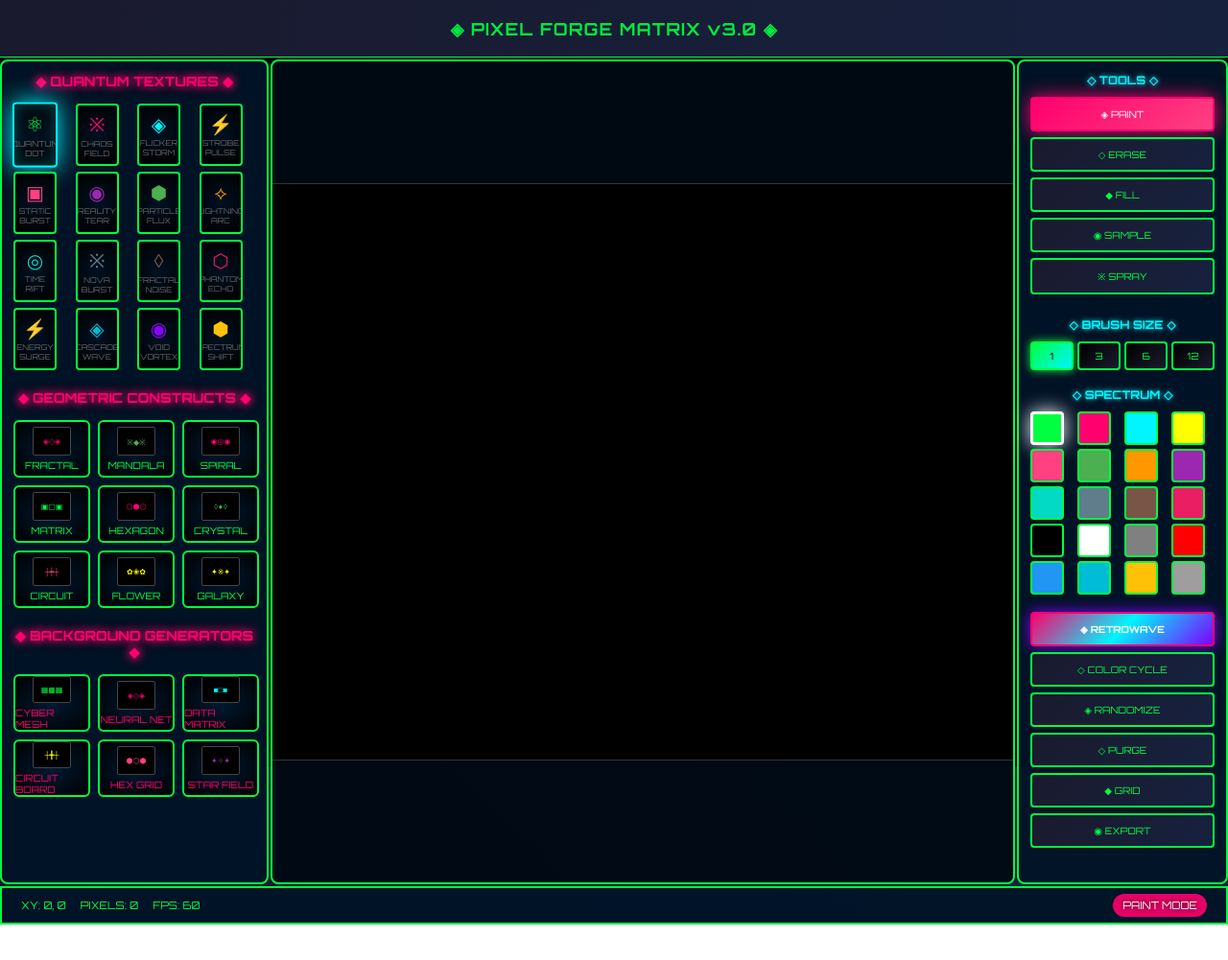
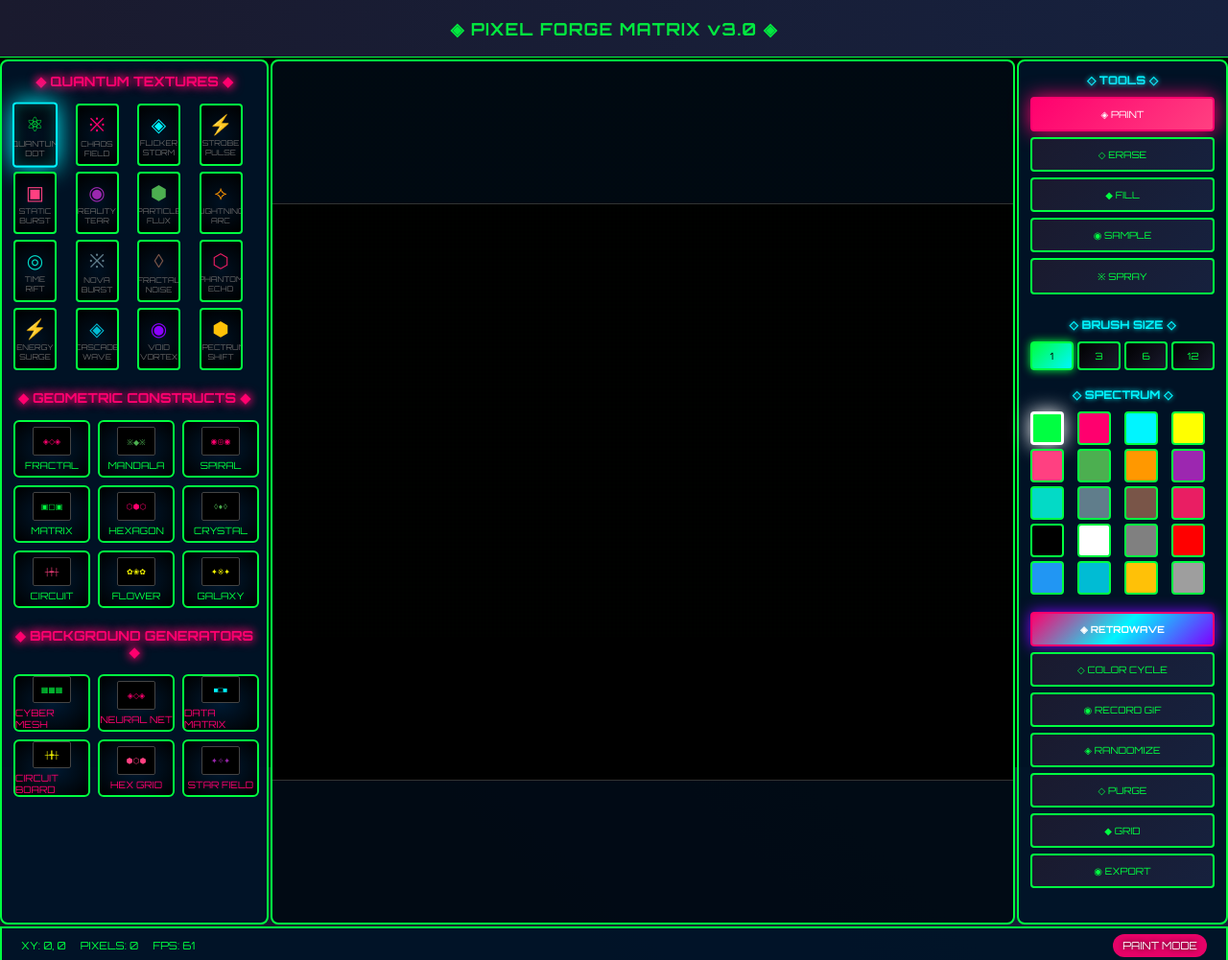
Before and after one commit to Flexasaurusrex/pixel-forge-matrix, a website: page index.html in a window 1280 px wide. Shown: the top 1001 px of the page at 96% size. Before the commit the page ends 964 px from the top, so only its background shows below. Drawn offline with Linux system fonts and the light colour scheme.

Commit message:
Update index.html

```diff
--- a/index.html
+++ b/index.html
@@ -10,6 +10,7 @@
     <link rel="preconnect" href="https://fonts.googleapis.com">
     <link rel="preconnect" href="https://fonts.gstatic.com" crossorigin>
     <link href="https://fonts.googleapis.com/css2?family=Orbitron:wght@400;700;900&display=swap" rel="stylesheet">
+    <script src="https://cdnjs.cloudflare.com/ajax/libs/gif.js/0.2.0/gif.min.js"></script>
 </head>
 <body>
     <div class="app-container">
@@ -69,6 +70,7 @@
             <div class="tool-section">
                 <button class="tool-btn" id="retrowaveBtn">◈ RETROWAVE</button>
                 <button class="tool-btn" id="colorCycleBtn">◇ COLOR CYCLE</button>
+                <button class="tool-btn" id="recordGifBtn">◉ RECORD GIF</button>
                 <button class="tool-btn" id="randomize">◈ RANDOMIZE</button>
                 <button class="tool-btn" id="clearCanvas">◇ PURGE</button>
                 <button class="tool-btn" id="toggleGrid">◆ GRID</button>
```
